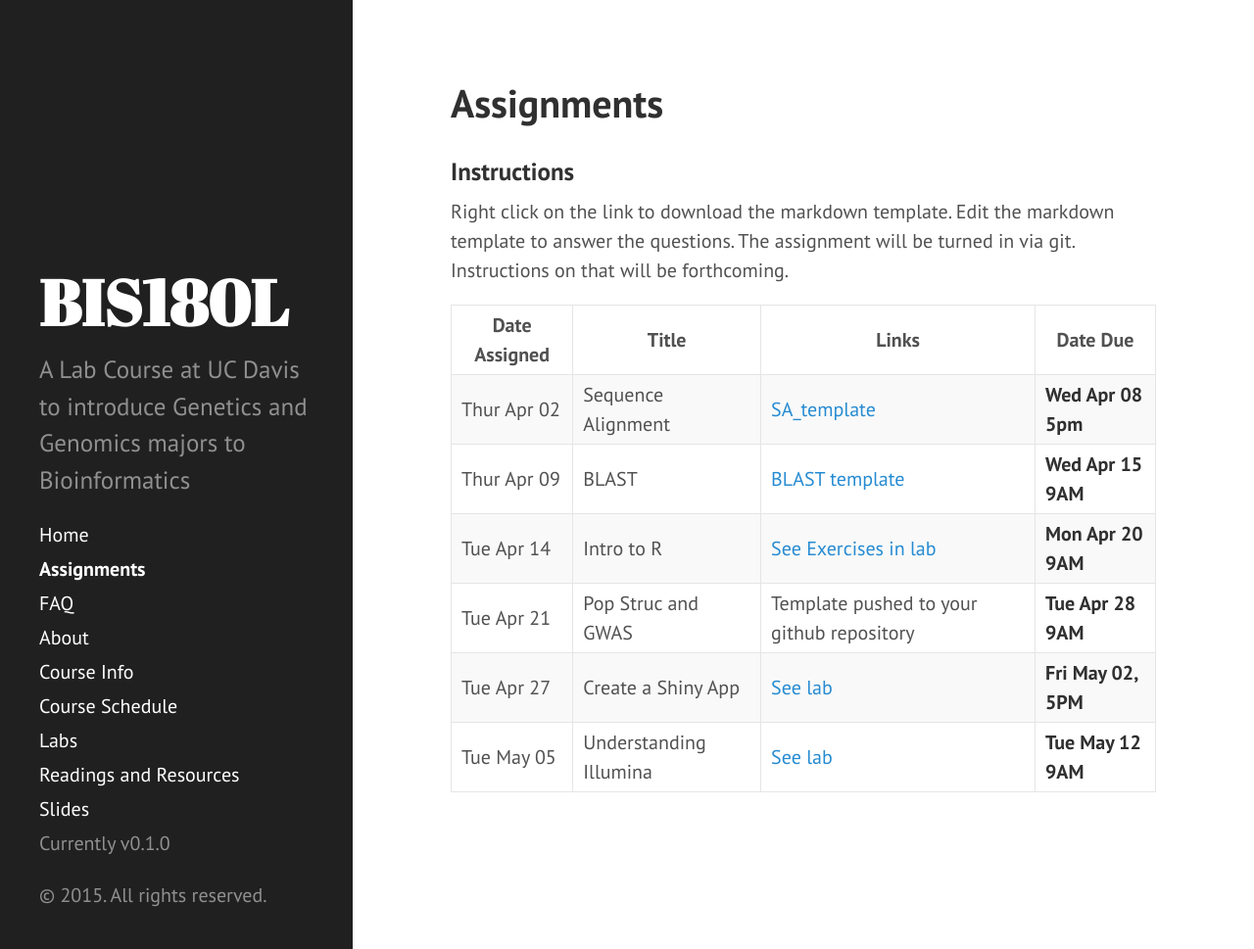
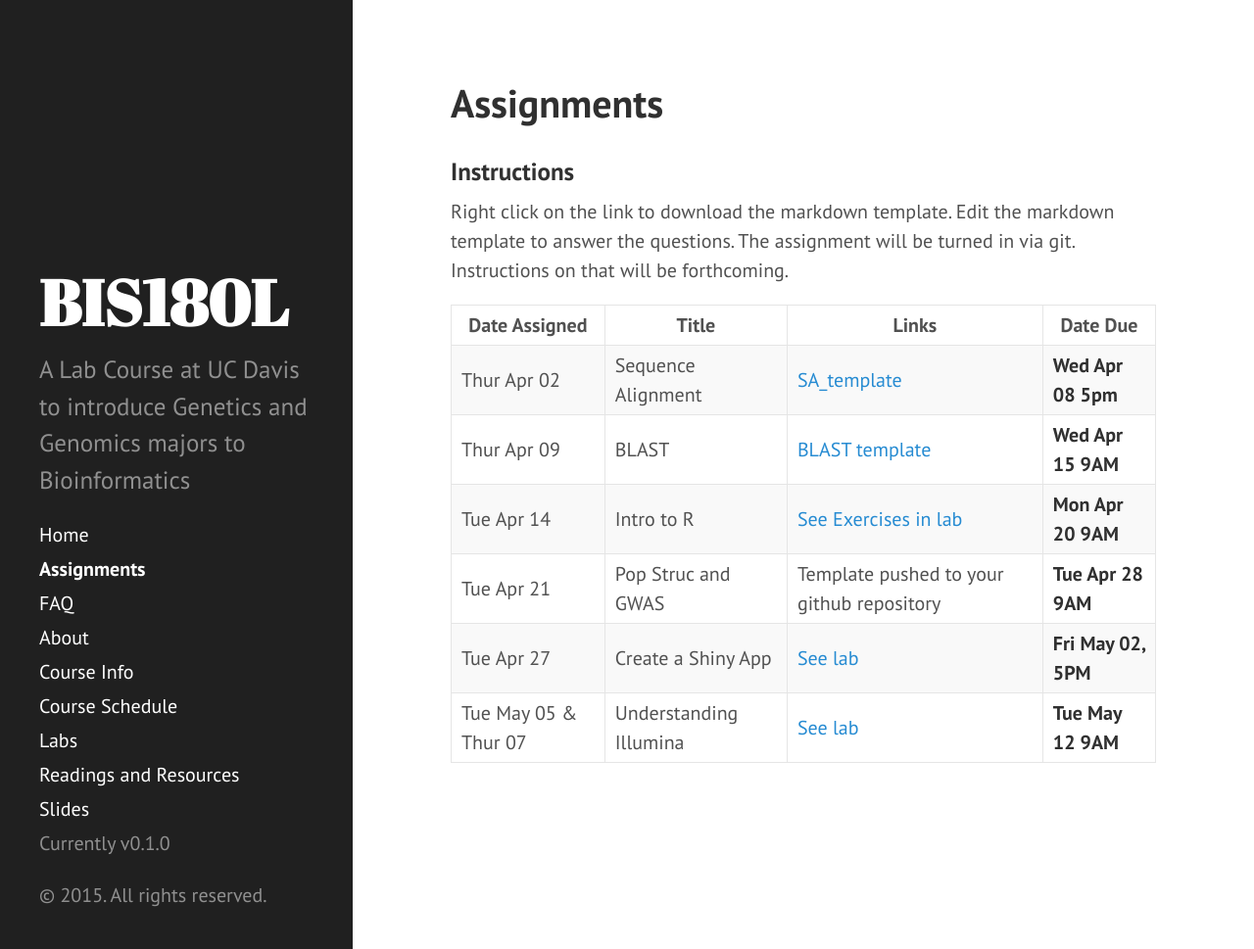
Before and after one commit to rjcmarkelz/BIS180L_web, a Jekyll site: the page built from Assignments.md, in a window 1280 px wide and 969 px high. Shown: the whole window at 98% size. Built offline with Jekyll 4.4.1, drawn with Linux system fonts in a browser that asks for light colours; Markdown is read by kramdown in place of the engine named in the settings.

```diff
--- a/Assignments.md
+++ b/Assignments.md
@@ -14,4 +14,4 @@
 | Tue Apr 14    | Intro to R         | [See Exercises in lab]({{site.baseurl}}/{% post_url 2015-04-14-R-intro%}) | __Mon Apr 20 9AM__ |
 | Tue Apr 21    | Pop Struc and GWAS | Template pushed to your github repository  | __Tue Apr 28 9AM__ |
 | Tue Apr 27    | Create a Shiny App | [See lab]({{site.baseurl}}/{% post_url 2015-04-28-Shiny%}) | __Fri May 02, 5PM__ |
-| Tue May 05    | Understanding Illumina | [See lab]({{site.baseurl}}/{% post_url 2015-05-08-R-SNPs%}) | __Tue May 12 9AM__ |
+| Tue May 05 & Thur 07    | Understanding Illumina | [See lab]({{site.baseurl}}/{% post_url 2015-05-08-R-SNPs%}) | __Tue May 12 9AM__ |
```
